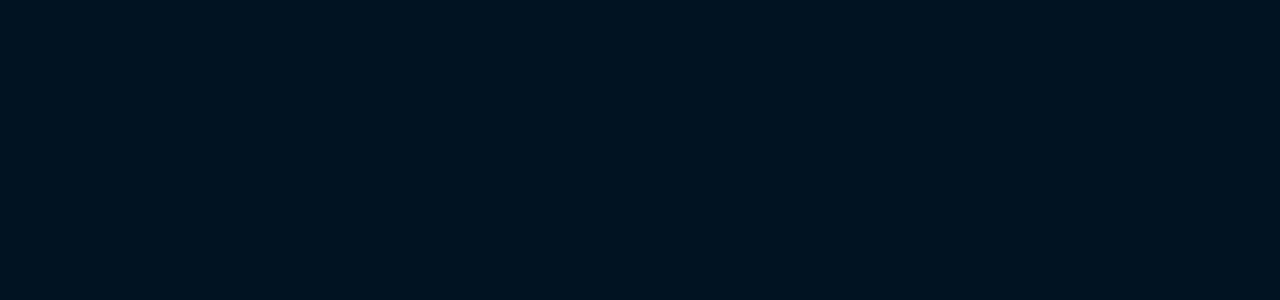
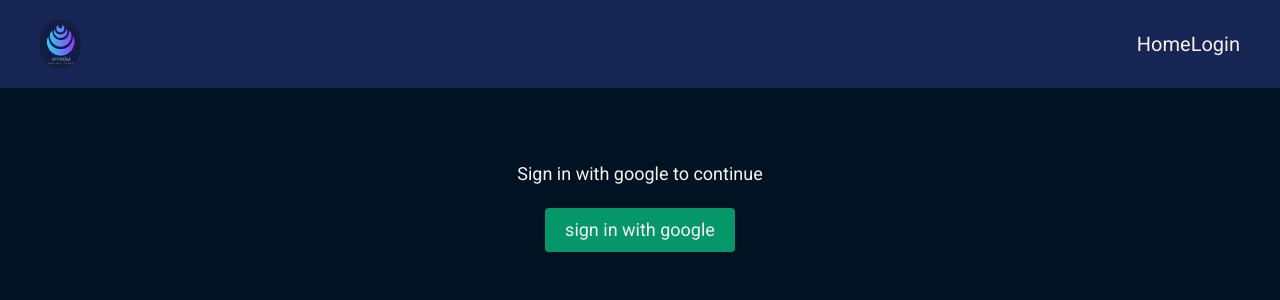
Before and after one commit to Emiraell/social-media, a React (Vite) app: page /login in a window 1280 px wide. Before the commit this address had no page. Shown: the top 300 px of the page. Built offline with nearby package versions, Linux system fonts and the light colour scheme; no server answers.

Commit message:
add: login component, sign out

```diff
--- a/src/App.tsx
+++ b/src/App.tsx
@@ -1,14 +1,17 @@
 import "./App.css";
 import { BrowserRouter as Router, Routes, Route } from "react-router-dom";
 import Home from "./pages/Home";
-import Welcome from "./pages/Welcome";
+import LoginUser from "./pages/LoginUser";
+import NavBar from "./components/NavBar";
 
 function App() {
   return (
-    <div className=" m-auto w-full md:w-[70%] lg:w-[50%] text-center text-gray-100 font-roboto">
+    <div className=" m-auto text-center text-gray-100 font-roboto text-lg">
       <Router>
+        <NavBar />
         <Routes>
-          <Route path="/" element={<Welcome />} />
+          <Route path="/" element={<Home />} />
+          <Route path="/login" element={<LoginUser />} />
         </Routes>
       </Router>
     </div>
--- a/src/components/NavBar.tsx
+++ b/src/components/NavBar.tsx
@@ -1,39 +1,56 @@
-import { faX } from "@fortawesome/free-solid-svg-icons";
-import { faBars } from "@fortawesome/free-solid-svg-icons/faBars";
-import { FontAwesomeIcon } from "@fortawesome/react-fontawesome";
-import { useState } from "react";
-import { Link } from "react-router-dom";
+import { Link, useNavigate } from "react-router-dom";
 import logo from "../assests/logo.png";
+import { useAuthState } from "react-firebase-hooks/auth";
+import { auth } from "../configurations/firebase";
+import { signOut } from "firebase/auth";
 
 export default function NavBar() {
-  const [menuclicked, setMenuclicked] = useState<boolean>(false);
+  const navigate = useNavigate();
+  const [userInfos] = useAuthState(auth);
+  const signUserOut = async () => {
+    await signOut(auth);
+    navigate("/login");
+  };
   return (
-    <div className="py-6 ">
-      <nav className="fixed m-auto w-full md:w-[70%] lg:w-[50%] z-10">
-        <div className="flex justify-between overflow-hidden mx-5">
-          <img src={logo} alt="" className="h-12 rounded-full" />
-          <div className="pt-2">
-            <div
-              className="text-3xl md:hidden"
-              onClick={() => setMenuclicked(!menuclicked)}
-            >
-              {!menuclicked ? (
-                <FontAwesomeIcon icon={faBars} />
-              ) : (
-                <FontAwesomeIcon icon={faX} />
-              )}{" "}
-            </div>
-            <div
-              className={`md:flex ${
-                menuclicked ? "block mt-7" : "hidden"
-              } md:block`}
-            >
-              <Link to="/home">Home</Link>
-              <div className="">
-                {/* {<Link to="/signin">sign in</Link>}{" "} */}
-                {/* <Link to="/create">create post</Link> */}
+    <div className="">
+      <nav className="fixed w-full p-3 md:p-5 bg-blue-950 z-10">
+        <div className="flex justify-between overflow-hidden items-center mx-5">
+          <img
+            src={logo}
+            alt=""
+            className="h-12 rounded-full"
+            onClick={() => navigate("/")}
+          />
+          <div className="flex items-center md:text-xl text-lg">
+            <Link to="/" className="hidden md:block">
+              Home
+            </Link>
+
+            {!userInfos ? (
+              <Link to="/login">Login</Link>
+            ) : (
+              <div className="flex items-center">
+                <Link to="/create" className="md:px-3">
+                  create
+                </Link>
+                <div className="flex items-center">
+                  <span className="hidden md:block md:px-3">
+                    {userInfos.displayName}
+                  </span>
+                  <img
+                    src={`${userInfos.photoURL}`}
+                    alt=""
+                    className="h-9 rounded-full mx-3"
+                  />
+                </div>
+                <button
+                  onClick={signUserOut}
+                  className=" bg-red-400 py-1 px-2 rounded ml-3 hover:opacity-85"
+                >
+                  Sign out
+                </button>
               </div>
-            </div>
+            )}
           </div>
         </div>
       </nav>
--- a/src/pages/Home.tsx
+++ b/src/pages/Home.tsx
@@ -1,8 +1,6 @@
-import NavBar from "../components/NavBar";
 export default function Home() {
   return (
-    <div className="">
-      <NavBar />
+    <div className="pt-28">
       <div>Home</div>
     </div>
   );
--- /dev/null
+++ b/src/pages/LoginUser.tsx
@@ -0,0 +1,22 @@
+import { signInWithPopup } from "firebase/auth";
+import { auth, provider } from "../configurations/firebase";
+import { useNavigate } from "react-router-dom";
+
+export default function LoginUser() {
+  const navigate = useNavigate();
+  const signUserIn = async () => {
+    await signInWithPopup(auth, provider);
+    navigate("/");
+  };
+  return (
+    <div className="pt-40 t">
+      <p>Sign in with google to continue</p>
+      <button
+        className="mt-5 bg-emerald-600 px-5 py-2 rounded hover:bg-emerald-700"
+        onClick={signUserIn}
+      >
+        sign in with google
+      </button>
+    </div>
+  );
+}
--- a/src/pages/Welcome.tsx
+++ /dev/null
@@ -1,29 +0,0 @@
-import { useNavigate } from "react-router-dom";
-import NavBar from "../components/NavBar";
-import { signInWithPopup } from "firebase/auth";
-import { auth, provider } from "../configurations/firebase";
-
-export default function Welcome() {
-  const navigate = useNavigate();
-  const signUserIn = async () => {
-    await signInWithPopup(auth, provider);
-    navigate("/");
-  };
-  return (
-    <div>
-      <NavBar />
-      <div className="mt-32 ">
-        <p className=" text-lg italic text-center px-5 my-5 md:text-2xl">
-          Welcome to el-thoughts, share your opinion and connect with people
-        </p>
-
-        <button
-          className="bg-green-500 w-52 px-10 rounded-md text-lg py-2"
-          onClick={signUserIn}
-        >
-          sign in
-        </button>
-      </div>
-    </div>
-  );
-}
```
